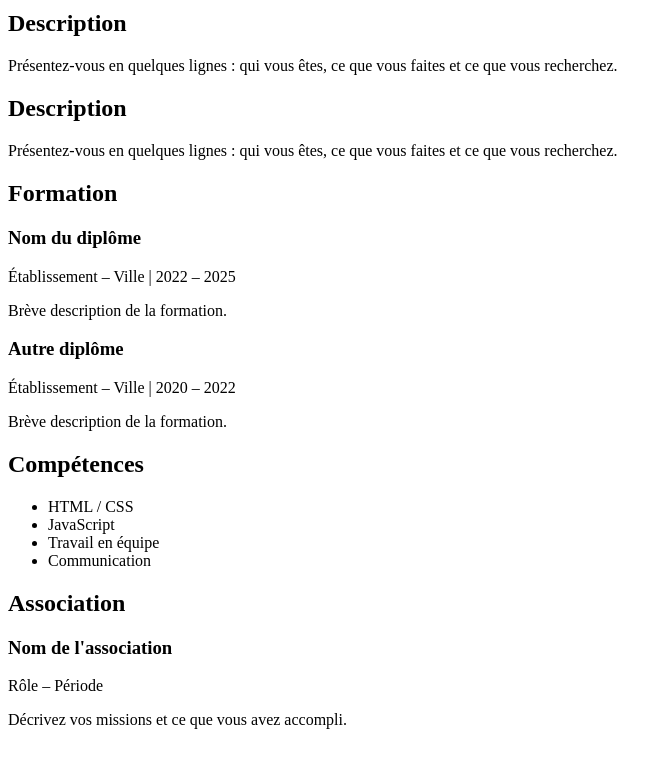
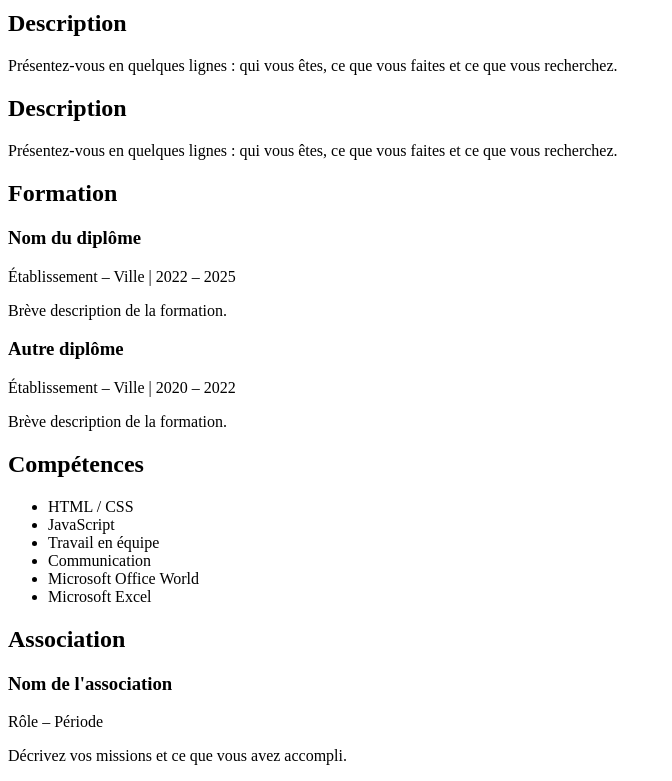
Before and after one commit to arikebawa2-cpu/mon-cv1, a plain HTML site: page index.html in a window 1280 px wide. Shown: the part 297-1078 px from the top of the page, without its empty margins (0-672 px from the left). Before the commit the page ends 1042 px from the top, so only its background shows below. Drawn offline with Linux system fonts and the light colour scheme.

Commit message:
mise en place de la section competences

```diff
--- a/index.html
+++ b/index.html
@@ -62,6 +62,8 @@
         <li>JavaScript</li>
         <li>Travail en équipe</li>
         <li>Communication</li>
+        <li>Microsoft Office World</li>
+        <li>Microsoft Excel</li>
       </ul>
     </section>
 
```
